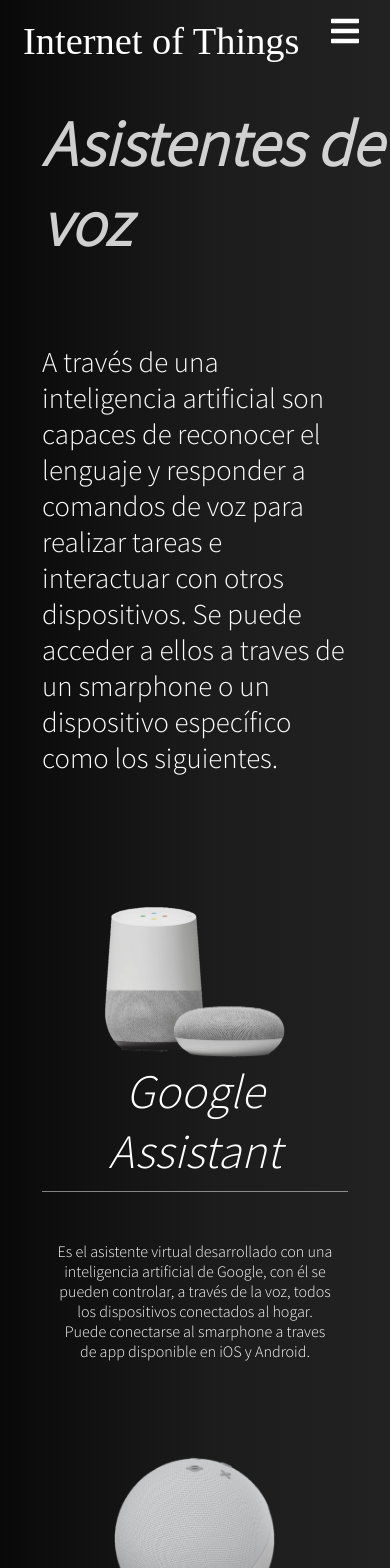
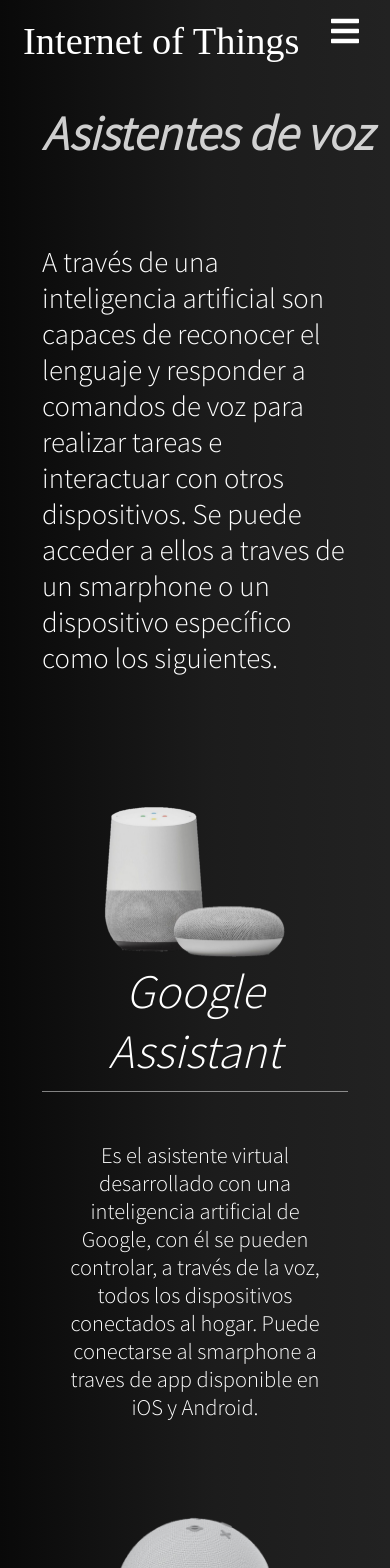
Before and after one commit to Lucas-ez/iot-frontend, a React (Create React App) app: page /iot-frontend/asistentes in a window 390 px wide. Shown: the top 1568 px of the page. Built offline with nearby package versions, Linux system fonts and the light colour scheme; a web font is replaced by a local one.

Commit message:
Fix titles

```diff
--- a/src/components/Titles.jsx
+++ b/src/components/Titles.jsx
@@ -1,17 +1,8 @@
+import './titles.css'
+
 export const Title = ({ txt }) => {
     return (
-        <div style={
-            {
-                paddingTop: "2rem",
-                paddingLeft: "10%",
-                paddingBottom: "2rem",
-                fontStyle: "italic",
-                fontSize: "4em",
-                fontWeight: "bold",
-                opacity: "0.8",
-                textAlign: "left"
-            }
-        }>
+        <div className='Title'>
             {txt}
         </div>
     );
--- /dev/null
+++ b/src/components/titles.css
@@ -0,0 +1,16 @@
+.Title {
+  padding-top: 2rem;
+  padding-left: 10%;
+  padding-bottom: 2rem;
+  font-style: italic;
+  font-size: 4em;
+  font-weight: bold;
+  opacity: 0.8;
+  text-align: left;
+}
+
+@media (max-width: 524px) {
+  .Title {
+    font-size: 3em;
+  }
+}
--- a/src/containers/asistentes/Asistentes.jsx
+++ b/src/containers/asistentes/Asistentes.jsx
@@ -35,12 +35,7 @@
             <img src={img} alt={nombreImg}/>
             <div>
                 <Subtitle txt={titulo} />
-                <p style={
-                    {
-                        paddingTop: "2rem",
-                        fontSize: "1rem",
-                    }
-                }>{descripcion}</p>
+                <p>{descripcion}</p>
             </div>
         </div>
     )
--- a/src/containers/asistentes/asistentes.css
+++ b/src/containers/asistentes/asistentes.css
@@ -20,6 +20,11 @@
   flex-direction: row-reverse;
 }
 
+.Asistente div p {
+  padding-top: 2rem;
+  font-size: 1.4rem;
+}
+
 @media (max-width: 720px) {
 
   .Asistente {
--- a/src/containers/dispositivos/Dispositivos.jsx
+++ b/src/containers/dispositivos/Dispositivos.jsx
@@ -29,9 +29,7 @@
 
     return (
       <div className="Dispositivos" id={"info"}>
-          <div className='Title'>
         <Title txt={"Dispositivos"}/>
-          </div>
         <div className="bigBox"
             style={{display:(bigBox.id === 0?"none":"flex")}}>
             <img src={bigBox.imagen} alt={bigBox.nombre} />
--- a/src/containers/dispositivos/dispositivos.css
+++ b/src/containers/dispositivos/dispositivos.css
@@ -7,6 +7,9 @@
 .grid {
     padding-inline: 10%;
     margin-bottom: 100px;
+
+    align-items: center;
+    justify-content: center;
 
     display: grid;
     grid-template-columns: 25% 25% 25% 25%;
@@ -108,8 +111,4 @@
     margin-top: 12rem;
     margin-bottom: 10rem;
   }
-
-  .Title {
-    display: none;
-  }
 }
--- a/src/containers/novedades/Novedades.jsx
+++ b/src/containers/novedades/Novedades.jsx
@@ -24,9 +24,7 @@
 
   return (
     <div className='Novedades'>
-      <div className='Title'>
-        <Title txt="Novedades"/>
-      </div>
+      <Title txt="Novedades"/>
       <div className='Novedades__container'>
       {loading ?
         <Subtitle txt={"Cargando..."} /> :
--- a/src/containers/novedades/novedades.css
+++ b/src/containers/novedades/novedades.css
@@ -4,9 +4,3 @@
     flex-direction: column;
     gap: 2rem;
 }
-
-@media (max-width: 524px) {
-  .Title {
-    display: none;
-  }
-}
```
Lines whose indentation alone changed are shown as unchanged.
